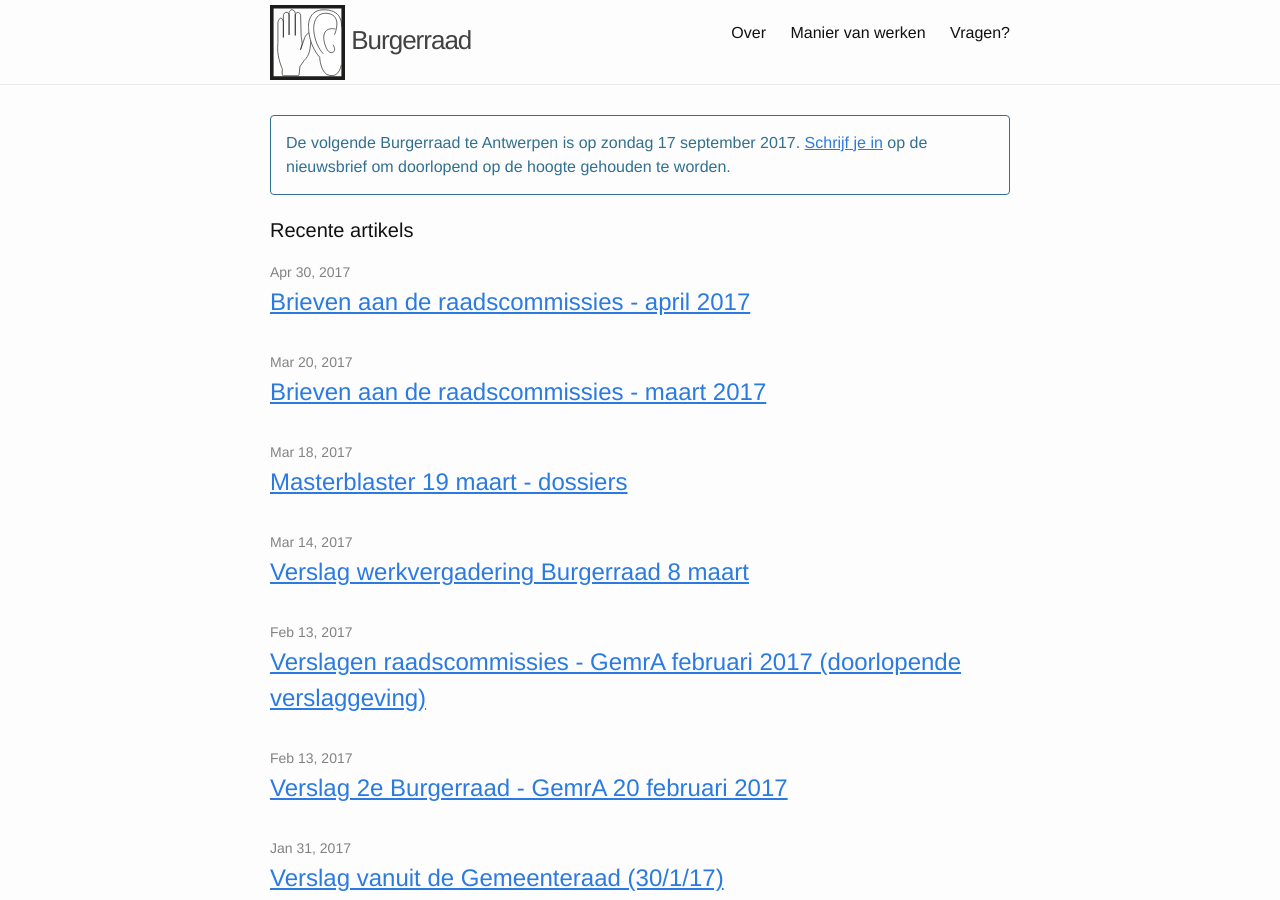
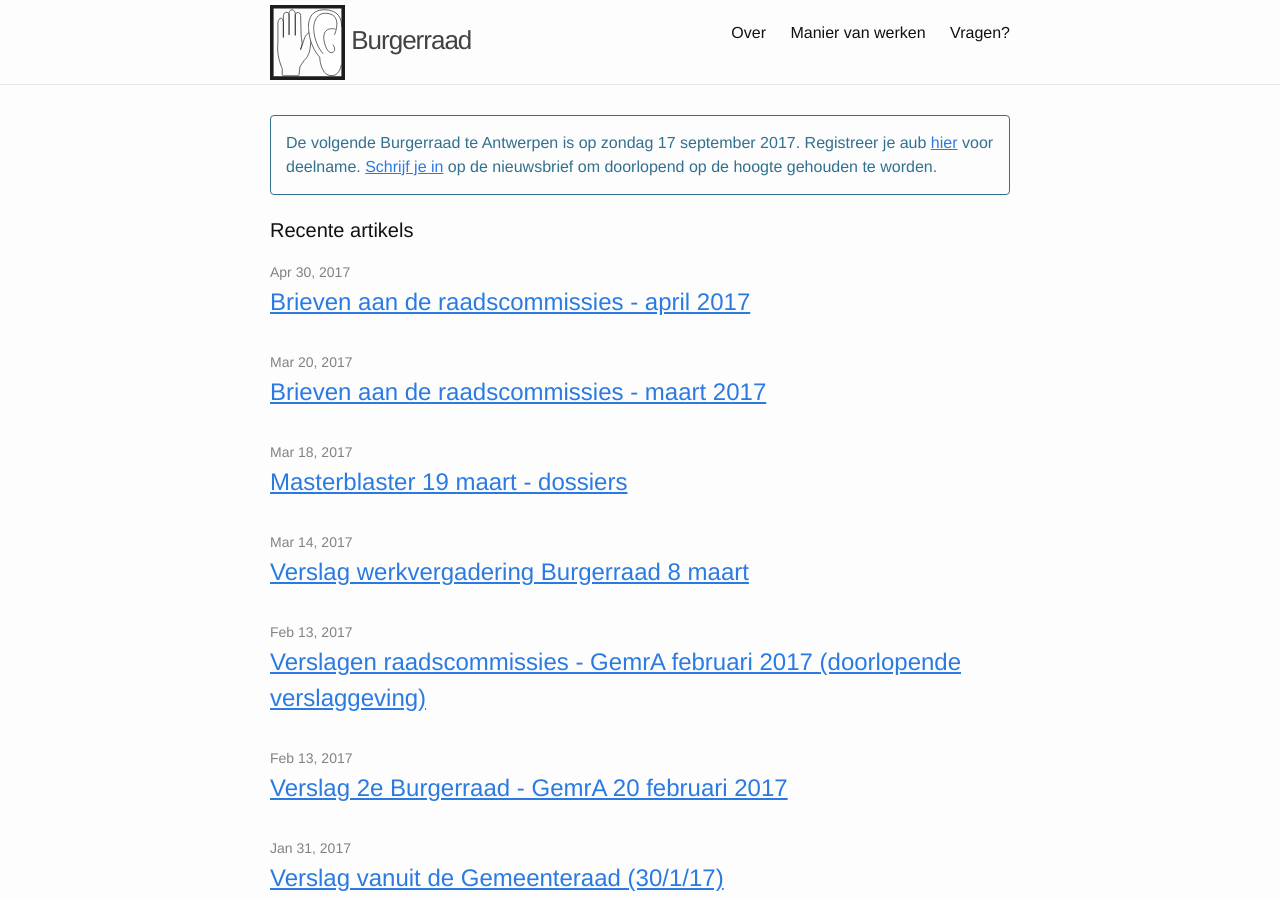
Before and after one commit to tgoorden/burgerraad, a Jekyll site: the page built from index.html, in a window 1280 px wide and 900 px high. Built offline with Jekyll 4.4.1, drawn with Linux system fonts in a browser that asks for light colours; some of the changed lines change nothing that is shown.

Commit message:
Formulier september toegevoegd

```diff
--- a/_includes/upcoming.html
+++ b/_includes/upcoming.html
@@ -1,5 +1,5 @@
 <div id="upcoming" class="alert alert-info">
    De volgende Burgerraad te Antwerpen is op zondag 17 september 2017.
-   <!-- Registreer je aub <a href="https://docs.google.com/forms/d/e/1FAIpQLSeP4Ia4TP4jh6Pr-j4QV-UXvUVdjqEz8tqWcoFBUpixWlD_7A/viewform" target="_new">hier</a> voor deelname. -->
+   Registreer je aub <a href="https://docs.google.com/forms/d/e/1FAIpQLScFynPTRN9h4KgP2xIHIe_nIOwIncyxje2H9YcS8NxEEHUeGQ/viewform" target="_new">hier</a> voor deelname.
    <a href="/over/">Schrijf je in</a> op de nieuwsbrief om doorlopend op de hoogte gehouden te worden.
 </div>
```
